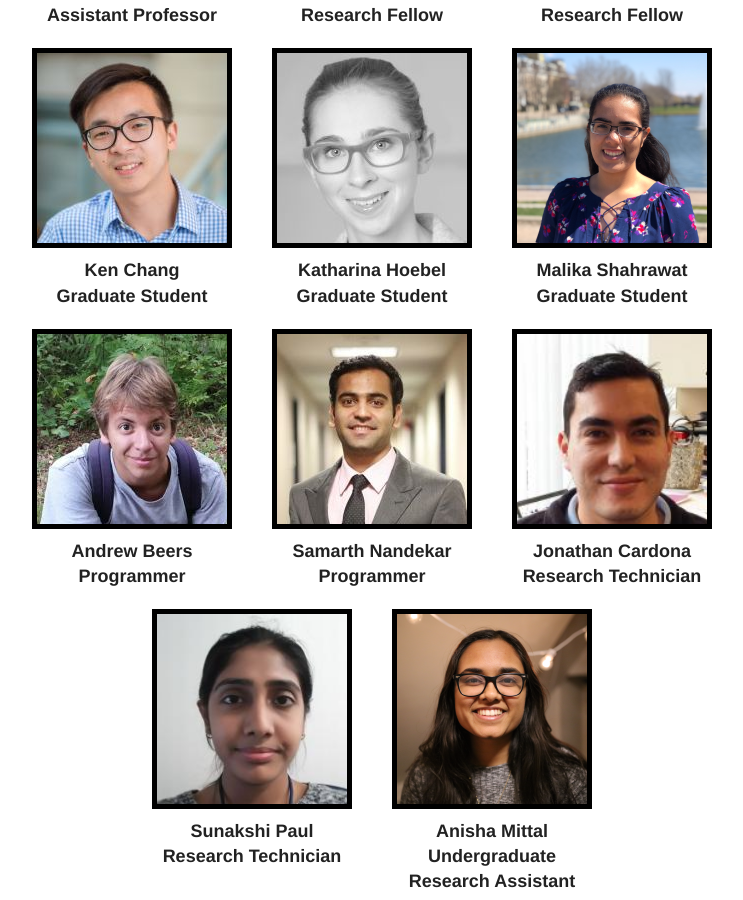
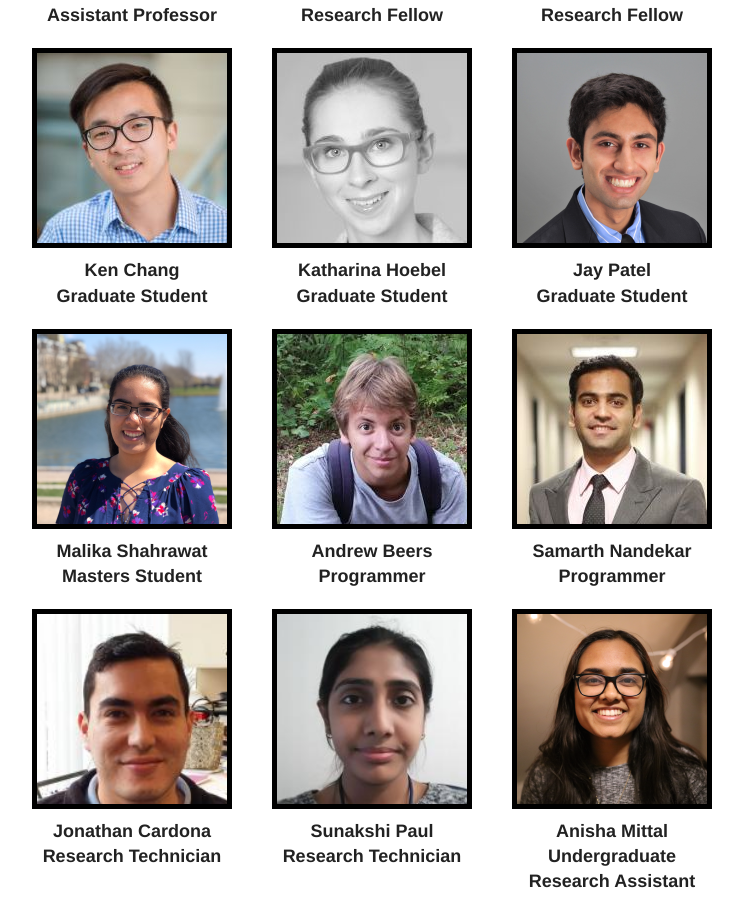
Before and after one commit to QTIM-Lab/qtim-lab.github.io, a Jekyll site: the page built from people.html, in a window 1280 px wide and 900 px high, scrolled down 818 px. Shown: the whole window, without its empty margins (268-1011 px from the left). Built offline with Jekyll 4.4.1, drawn with Linux system fonts in a browser that asks for light colours; some of the changed lines change nothing that is shown.

Commit message:
people: Jay

```diff
--- a/people.html
+++ b/people.html
@@ -93,12 +93,22 @@ permalink: /people/
   </div>
 
   <div class="custom-col">
+    <a class="person" id="Jay" href="#personTitle">
+      <div class='image-container'>
+        <img src="../images/people/jay_icon.png" class="flex-image" alt="Image">
+      </div>
+      <h4>Jay Patel</br>
+      Graduate Student</h4>
+    </a>
+  </div>
+
+  <div class="custom-col">
     <a class="person" id="Malika" href="#personTitle">
       <div class='image-container'>
         <img src="../images/people/malika_icon.png" class="flex-image" alt="Image">
       </div>
       <h4>Malika Shahrawat</br>
-      Graduate Student</h4>
+      Masters Student</h4>
     </a>
   </div>
 
@@ -221,7 +231,18 @@ permalink: /people/
 
    $("#personTitle").html("Undergraduate Research Assistant, Martinos Center @ MGH");
 
-   $("#pdetails").html('Anisha is a junior at Harvard College studying Biomedical Engineering and Computer Science. She recently joined QTIM to explore her interests at the intersection of medicine and computer science, specifically applied to neurooncology and deep learning techniques. Outside of the lab, she enjoys traveling, photography, and coding robots. <a href="amittal@college.harvard.edu">Email</a>.');
+   $("#pdetails").html('Anisha is a junior at Harvard College studying Biomedical Engineering and Computer Science. She recently joined QTIM to explore her interests at the intersection of medicine and computer science, specifically applied to neurooncology and deep learning techniques. Outside of the lab, she enjoys traveling, photography, and coding robots. <a href="mailto:amittal@college.harvard.edu">Email</a>.');
+
+
+ });
+
+  $("#Jay").click(function() {
+
+   $("#imagename").attr("src", "../images/people/jay_500.png")
+
+   $("#personTitle").html("PhD Candidate, Harvard-MIT Division of Health Sciences and Technology");
+
+   $("#pdetails").html('Jay graduated from Case Western with a degree in Biomedical Engineering. After joining the HST PhD program, he started his graduate work with Dr. Polina Golland, working on image segmentation for cardiac MRI. He later moved to QTIM to explore his interests in deep learning, specifically focused on neuroradiologic imaging. Outside of lab, he enjoys fencing, squash, and playing trivia. <a href="mailto:jbpatel@mit.edu">Email</a>.');
 
 
  });
@@ -230,7 +251,7 @@ permalink: /people/
 
    $("#imagename").attr("src", "../images/people/malika_500.png")
 
-   $("#personTitle").html("Masters Student, Martinos Center @ MGH");
+   $("#personTitle").html("Masters Student, MIT Computer Science");
 
    $("#pdetails").html('Malika is a masters student at MIT studying computer science. She joined QTIM this year to explore her interests in machine learning and healthcare. Outside of lab and classes, she enjoys traveling and eating spicy food but mostly doing absolutely nothing. <a href="malikas@mit.edu">Email</a>.');
 
@@ -312,7 +333,7 @@ permalink: /people/
 
    $("#imagename").attr("src", "../images/people/kathi_500.jpg")
 
-   $("#personTitle").html("MD/PhD Candidate, Harvard-MIT Division of Health Sciences and Technology");
+   $("#personTitle").html("PhD Candidate, Harvard-MIT Division of Health Sciences and Technology");
 
    $("#pdetails").html("<p>Kathi joined QTIM after graduating from medical school to follow my passion for research at the intersection of (radiation) oncology, radiology and computer science. Outside of the lab and school I help organizing the German American Conference at Harvard and enjoy fencing, running, and reading. <a href='mailto:khoebel@mit.edu>'>Email</a>, <a href=https://www.linkedin.com/in/katharina-hoebel-53b601154>LinkedIn</a>");
 
```
Also changed, not shown: images/people/jay_500.png (added), images/people/jay_icon.png (added).
